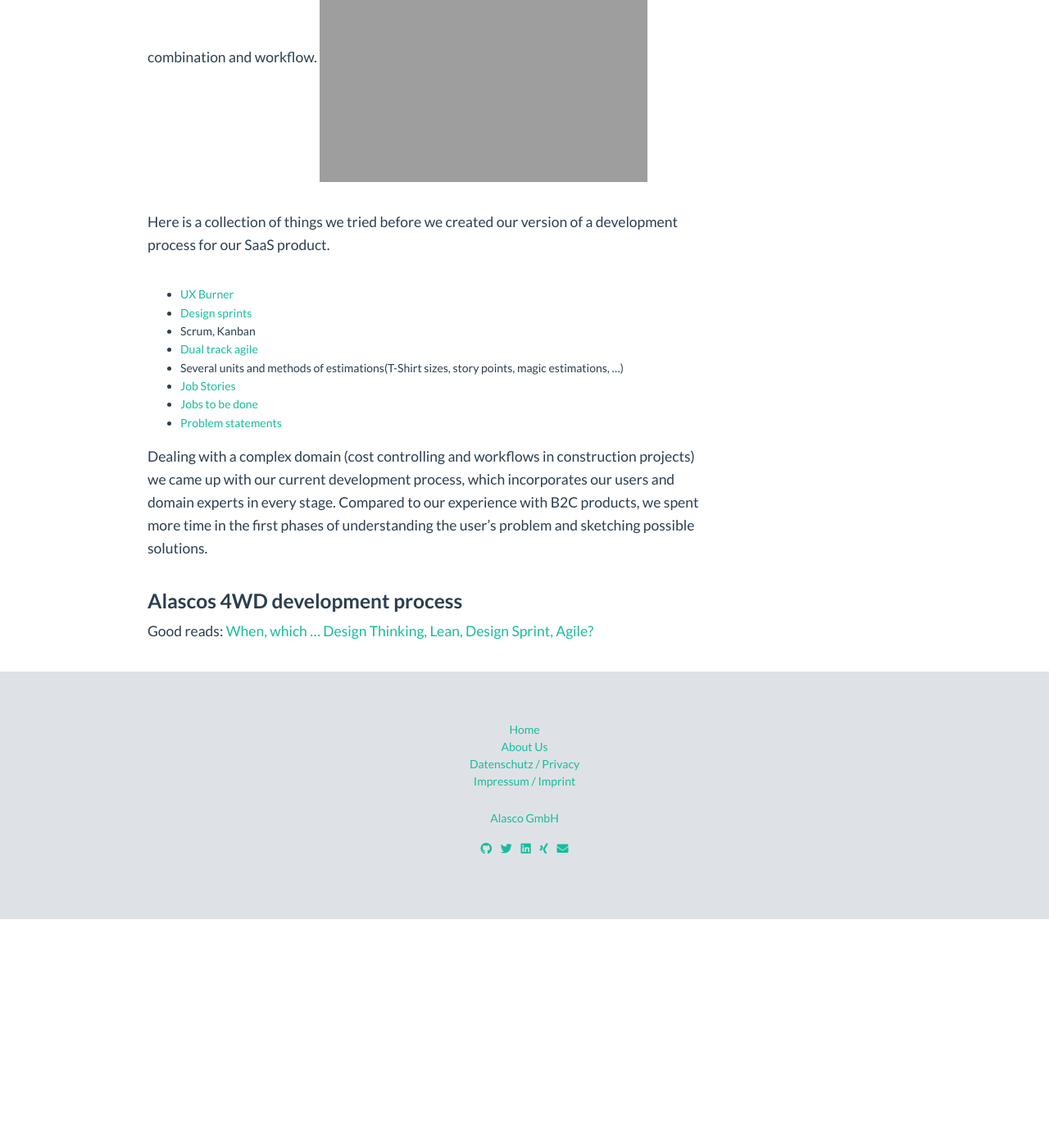
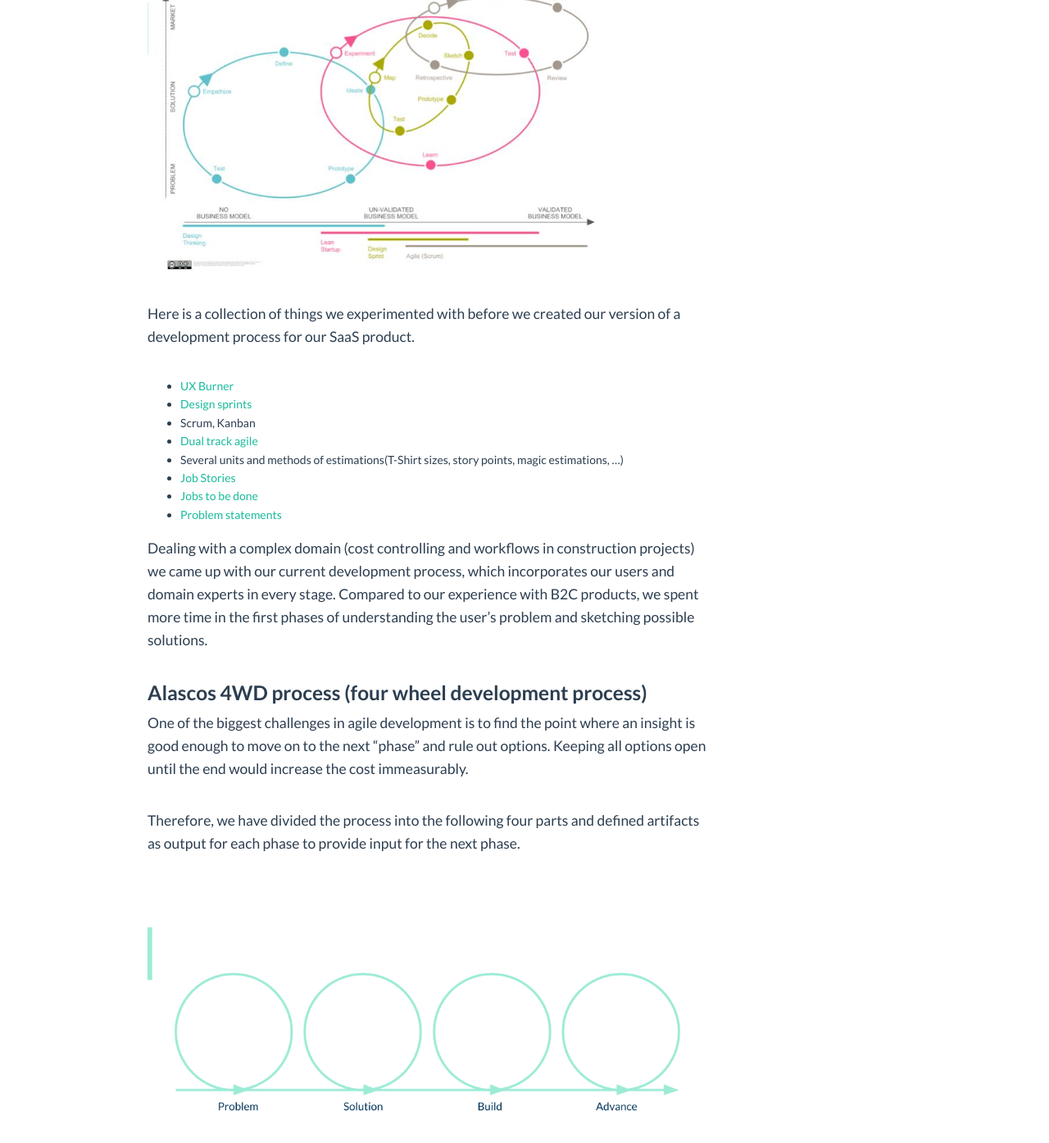
Before and after one commit to alasco-tech/alasco-tech.github.io, a Jekyll site: the page built from _posts/2019-09-27-alasco-dev-process.md, in a window 1280 px wide and 1400 px high, scrolled down 1153 px. Shown: the top 1394 px of the window at 82% size. Built offline with Jekyll 4.4.1, drawn with Linux system fonts in a browser that asks for light colours; comment, search, counter and statistics services are not loaded; before the commit the page ends 2274 px from its top, so only the background shows below that; some of the changed text lies outside the part shown.

Commit message:
Update 2019-09-27-alasco-dev-process.md

```diff
--- a/_posts/2019-09-27-alasco-dev-process.md
+++ b/_posts/2019-09-27-alasco-dev-process.md
@@ -26,10 +26,10 @@ Here are a few examples you might recognize from your agile team:
 
 ### Experiments
 At Alasco we like to do experiments before we adapt things and don’t waste time in opinionated discussions. The current landscape of tools and methodologies to structure a development process might be overwhelming and every team has to find their combination and workflow.
-![The innovation spectrum of methodologies]({{ site.url }}/assets/img/development_process_chart.png "The innovation spectrum of methodologies")
+![The innovation spectrum of methodologies]({{ site.url }}/assets/img/innovation_spectrum.jpg "The innovation spectrum of methodologies")
 
 
-Here is a collection of things we tried before we created our version of a development process for our SaaS product.
+Here is a collection of things we experimented with before we created our version of a development process for our SaaS product.
 - [UX Burner](https://medium.com/ux-burner)
 - [Design sprints](https://www.gv.com/sprint/)
 - Scrum, Kanban
@@ -41,8 +41,14 @@ Here is a collection of things we tried before we created our version of a devel
 
 Dealing with a complex domain (cost controlling and workflows in construction projects) we came up with our current development process, which incorporates our users and domain experts in every stage. Compared to our experience with B2C products, we spent more time in the first phases of understanding the user's problem and sketching possible solutions.
 
-### Alascos 4WD development process
+### Alascos 4WD process (four wheel development process)
+One of the biggest challenges in agile development is to find the point where an insight is good enough to move on to the next "phase" and rule out options. Keeping all options open until the end would increase the cost immeasurably.
 
+Therefore, we have divided the process into the following four parts and defined artifacts as output for each phase to provide input for the next phase.
+
+![Alasco's development process]({{ site.url }}/assets/img/development_process.png "Alasco's development process")
+
+In the next weeks we will present each phase in detail in a blog post and explain how and why we estimate twice.
 
 Good reads:
 [When, which … Design Thinking, Lean, Design Sprint, Agile?](https://medium.com/@geertwlclaes/when-which-design-thinking-lean-design-sprint-agile-a4614fa778b9)
```
